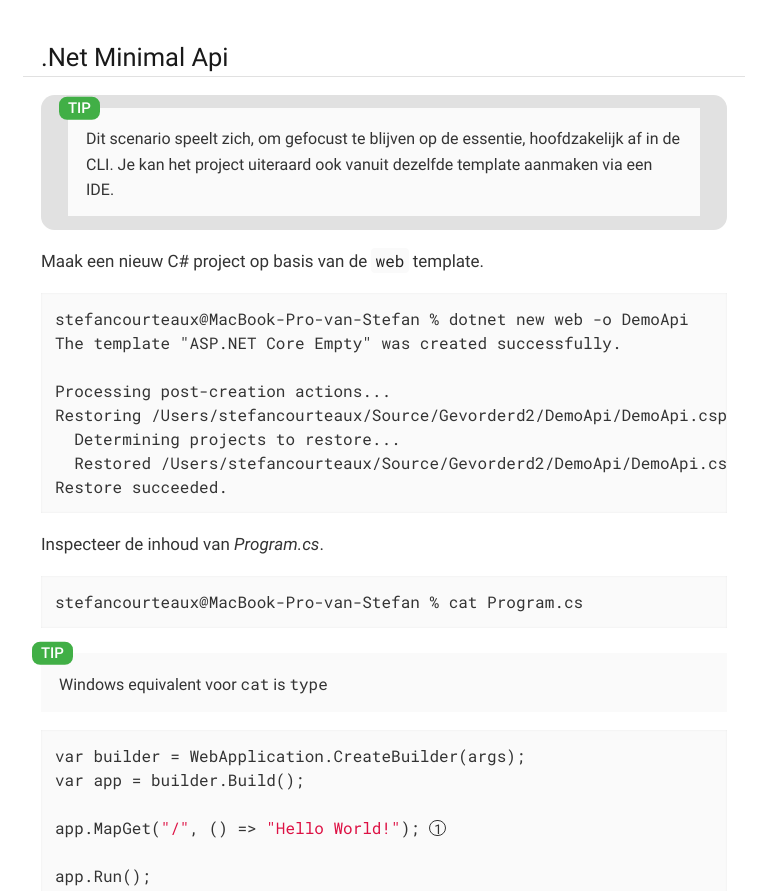
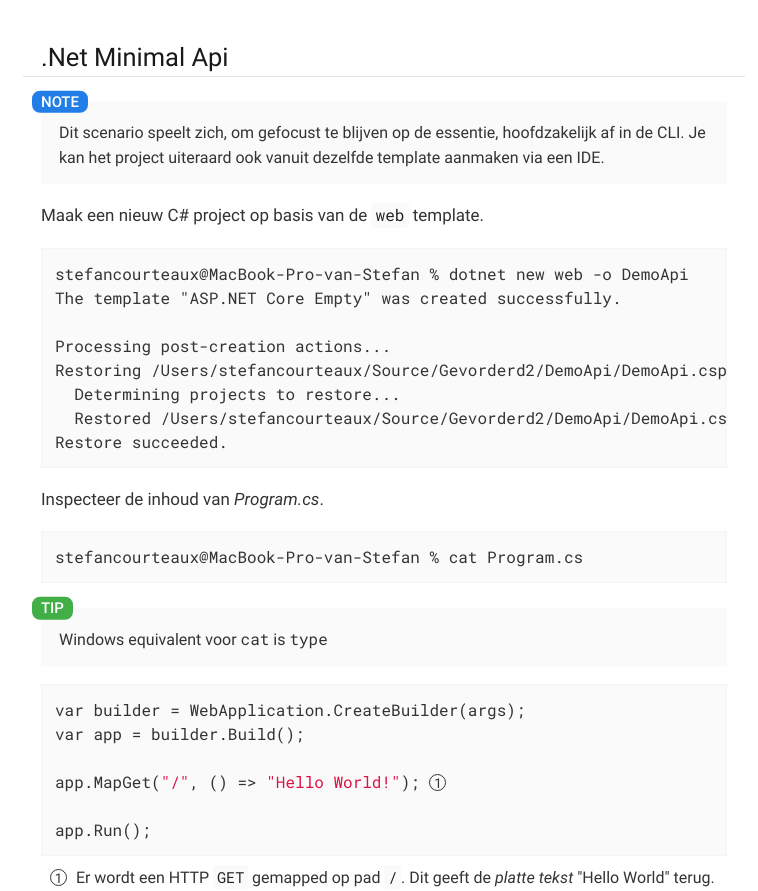
Before and after one commit to VedromDest/vedromdest.github.io, a plain HTML site: page pg2/01-http-apis.html in a window 1280 px wide. Shown: the part 6002-6893 px from the top of the page, without its empty margins (283-1041 px from the left). Drawn offline with Linux system fonts and the light colour scheme.

Commit message:
Public BETA

```diff
--- a/pg2/01-http-apis.html
+++ b/pg2/01-http-apis.html
@@ -11,7 +11,7 @@
 <header class="header">
   <nav class="navbar">
     <div class="navbar-brand">
-      <a class="navbar-item" href="..">Programmeren Gevorderd 2 (BETA)</a>
+      <a class="navbar-item" href="#">Programmeren Gevorderd 2 (BETA)</a>
       <button class="navbar-burger" aria-controls="topbar-nav" aria-expanded="false" aria-label="Toggle main menu">
         <span></span>
         <span></span>
@@ -439,13 +439,13 @@ Server --&gt; Client: 200 OK, Content: lijst van klanten
 <div class="sect1">
 <h2 id="_net_minimal_api"><a class="anchor" href="#_net_minimal_api"></a>.Net Minimal Api</h2>
 <div class="sectionbody">
-<div class="sidebarblock">
+<div class="openblock">
 <div class="content">
-<div class="admonitionblock tip">
+<div class="admonitionblock note">
 <table>
 <tr>
 <td class="icon">
-<i class="fa icon-tip" title="Tip"></i>
+<i class="fa icon-note" title="Note"></i>
 </td>
 <td class="content">
 Dit scenario speelt zich, om gefocust te blijven op de essentie, hoofdzakelijk af in de CLI. Je kan het project uiteraard ook vanuit dezelfde template aanmaken via een IDE.
```
Also changed, not shown: pg2/02-storefront-api-1.html (+1 -1 lines), pg2/02-storefront-api-2.html (+1 -1 lines), pg2/02-storefront-api-3.html (+1 -1 lines), pg2/02-storefront-api.html (+1 -1 lines), pg2/02-storefront.html (+1 -1 lines), pg2/03-storefront-ef-1.html (+1 -1 lines), pg2/03-storefront-ef-2.html (+1 -1 lines), pg2/03-storefront-ef.html (+1 -1 lines), pg2/03-storefront-refactoring.html (+1 -1 lines), pg2/04-ef-code-first.html (+1 -1 lines), pg2/05-dapper.html (+1 -1 lines), pg2/06-async.html (+1 -1 lines), pg2/index.html (+1 -1 lines), 1 other file.
